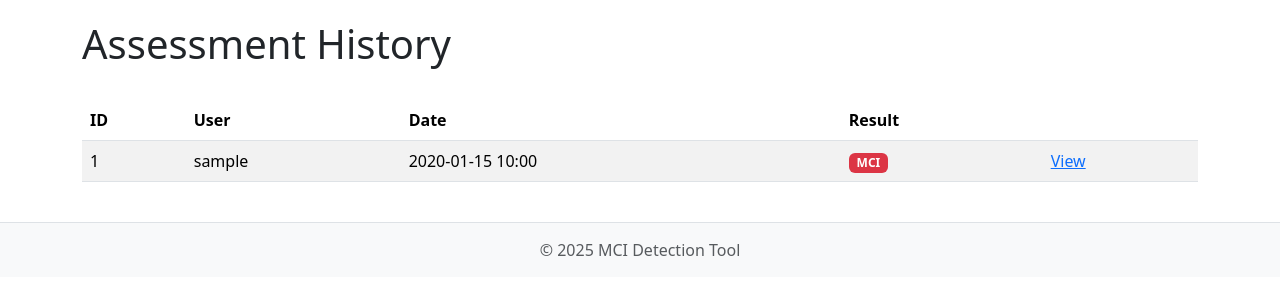
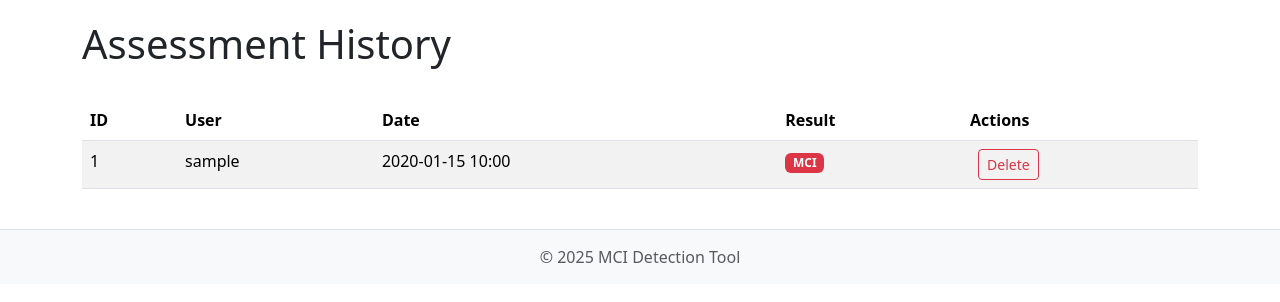
Before and after one commit to SheerMichael/Alzheimers-Model, a Django app: template configproject/ml/templates/ml/assessment_list.html in a window 1280 px wide. Shown: the part 56-358 px from the top of the page. Run offline with Django 5.2, Linux system fonts and the light colour scheme; the template is opened without the code that fills it: most values are stand-ins (such as "Sample title", 1, 10 or a date in 2020); data that the repository does not hold is empty.

Commit message:
fixed dashboard and added delete button

```diff
--- a/configproject/ml/templates/ml/assessment_list.html
+++ b/configproject/ml/templates/ml/assessment_list.html
@@ -4,7 +4,7 @@
 <table class="table table-striped">
   <thead>
     <tr>
-      <th>ID</th><th>User</th><th>Date</th><th>Result</th><th></th>
+      <th>ID</th><th>User</th><th>Date</th><th>Result</th><th>Actions</th>
     </tr>
   </thead>
   <tbody>
@@ -19,7 +19,9 @@
         </span>
       </td>
       <td>
-        <a href="{% url 'assessment_detail' a.pk %}">View</a>
+
+        <a class="btn btn-sm btn-outline-danger ms-2"
+           href="{% url 'assessment_delete' a.pk %}">Delete</a>
       </td>
     </tr>
     {% empty %}
@@ -27,8 +29,9 @@
     {% endfor %}
   </tbody>
 </table>
+
 {% if is_paginated %}
-  <nav>
+  <nav class="d-flex justify-content-between align-items-center">
     {% if page_obj.has_previous %}
       <a class="btn btn-outline-primary" href="?page={{ page_obj.previous_page_number }}">Prev</a>
     {% endif %}
--- a/configproject/ml/templates/ml/dashboard.html
+++ b/configproject/ml/templates/ml/dashboard.html
@@ -72,6 +72,7 @@
                                     </td>
                                     <td>{{ assessment.probability }}</td>
                                     <td>{{ assessment.date }}</td>
+
                                 </tr>
                                 {% empty %}
                                 <tr>
```
Also changed, not shown: configproject/ml/views.py (+21 -9 lines).
